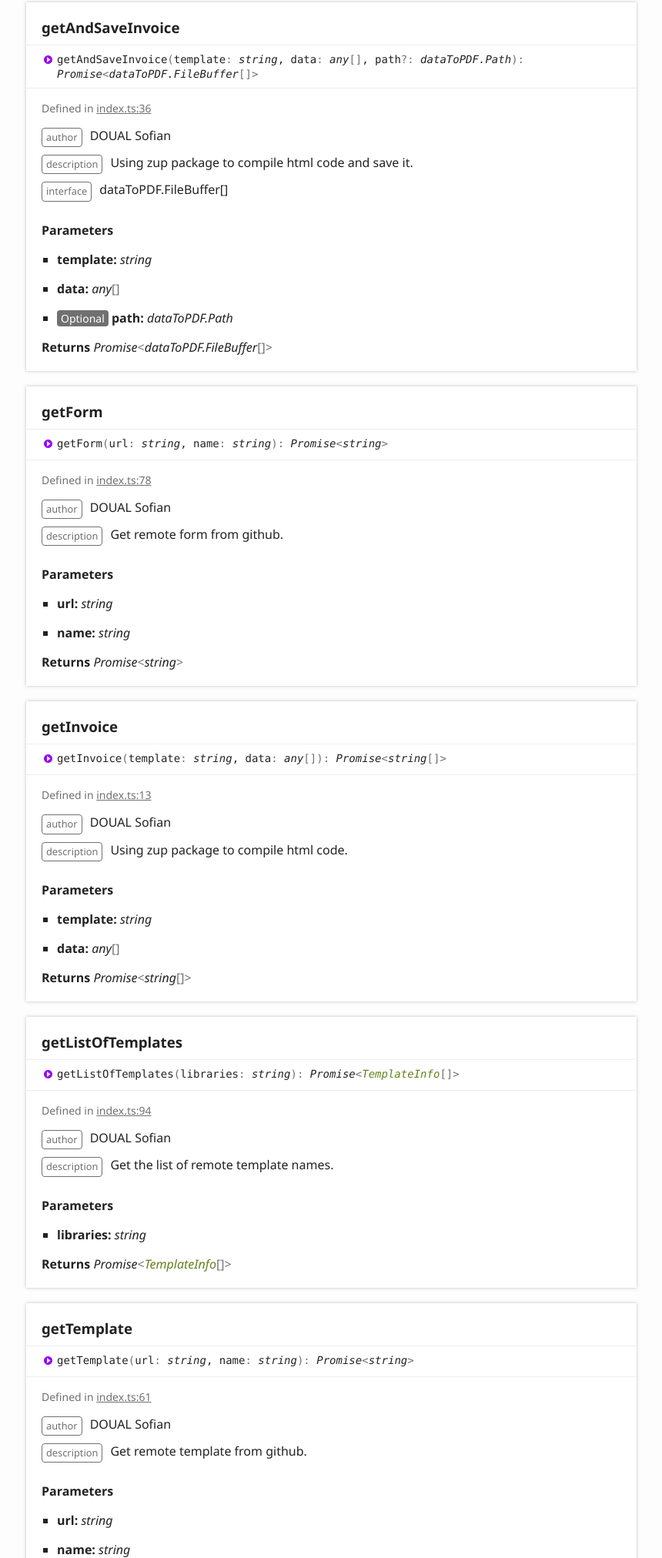
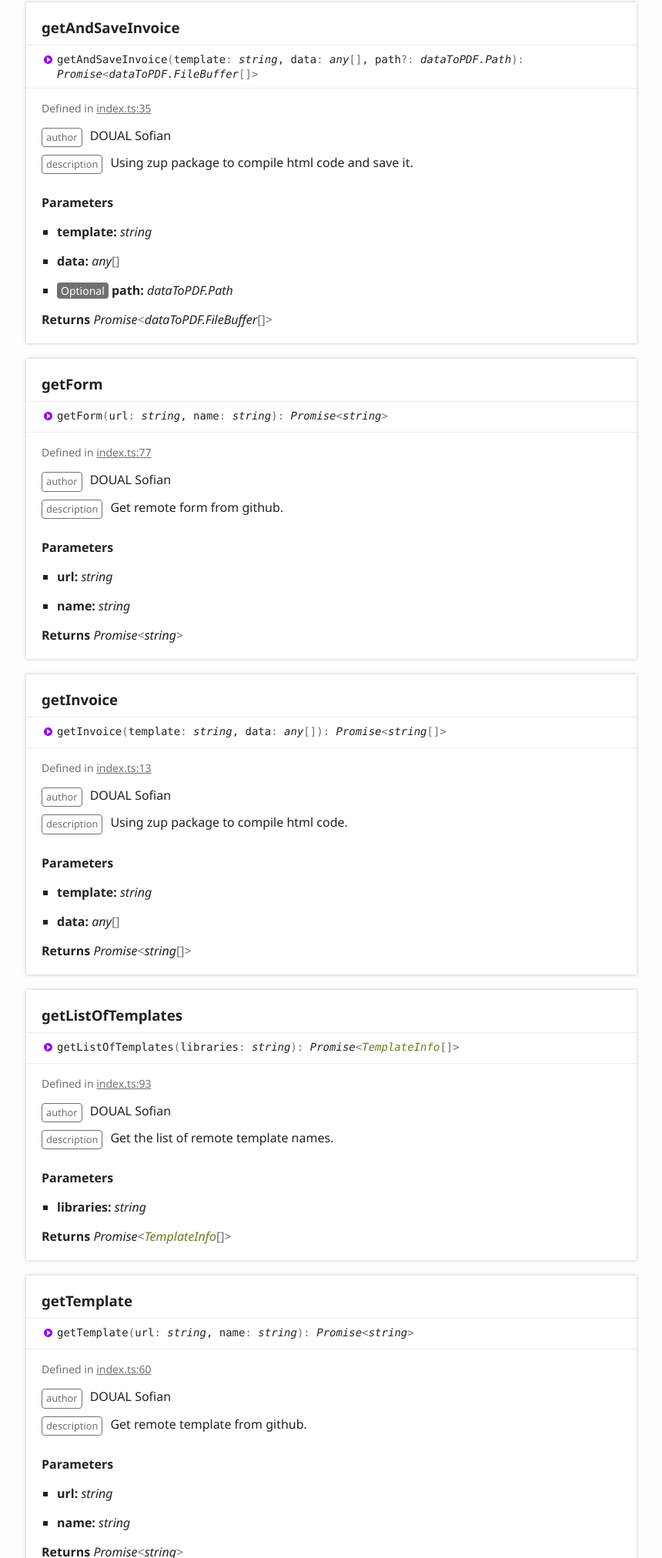
Before and after one commit to SofianD/invoiceJS, a website: page docs/modules/index.html in a window 1280 px wide. Shown: the part 490-2514 px from the top of the page at 77% size, without its empty margins (6-866 px from the left). Drawn offline with Linux system fonts and the light colour scheme.

Commit message:
Update of docs following the modifications of README.

```diff
--- a/docs/modules/index.html
+++ b/docs/modules/index.html
@@ -94,7 +94,7 @@
 						<li class="tsd-description">
 							<aside class="tsd-sources">
 								<ul>
-									<li>Defined in <a href="https://github.com/SofianD/invoiceJS/blob/master/src/index.ts#L36">index.ts:36</a></li>
+									<li>Defined in <a href="https://github.com/SofianD/invoiceJS/blob/master/src/index.ts#L35">index.ts:35</a></li>
 								</ul>
 							</aside>
 							<div class="tsd-comment tsd-typography">
@@ -104,9 +104,6 @@
 									</dd>
 									<dt>description</dt>
 									<dd><p>Using zup package to compile html code and save it.</p>
-									</dd>
-									<dt>interface</dt>
-									<dd><p>dataToPDF.FileBuffer[]</p>
 									</dd>
 								</dl>
 							</div>
@@ -136,7 +133,7 @@
 						<li class="tsd-description">
 							<aside class="tsd-sources">
 								<ul>
-									<li>Defined in <a href="https://github.com/SofianD/invoiceJS/blob/master/src/index.ts#L78">index.ts:78</a></li>
+									<li>Defined in <a href="https://github.com/SofianD/invoiceJS/blob/master/src/index.ts#L77">index.ts:77</a></li>
 								</ul>
 							</aside>
 							<div class="tsd-comment tsd-typography">
@@ -208,7 +205,7 @@
 						<li class="tsd-description">
 							<aside class="tsd-sources">
 								<ul>
-									<li>Defined in <a href="https://github.com/SofianD/invoiceJS/blob/master/src/index.ts#L94">index.ts:94</a></li>
+									<li>Defined in <a href="https://github.com/SofianD/invoiceJS/blob/master/src/index.ts#L93">index.ts:93</a></li>
 								</ul>
 							</aside>
 							<div class="tsd-comment tsd-typography">
@@ -241,7 +238,7 @@
 						<li class="tsd-description">
 							<aside class="tsd-sources">
 								<ul>
-									<li>Defined in <a href="https://github.com/SofianD/invoiceJS/blob/master/src/index.ts#L61">index.ts:61</a></li>
+									<li>Defined in <a href="https://github.com/SofianD/invoiceJS/blob/master/src/index.ts#L60">index.ts:60</a></li>
 								</ul>
 							</aside>
 							<div class="tsd-comment tsd-typography">
```
Also changed, not shown: docs/index.html (+3 -2 lines).
